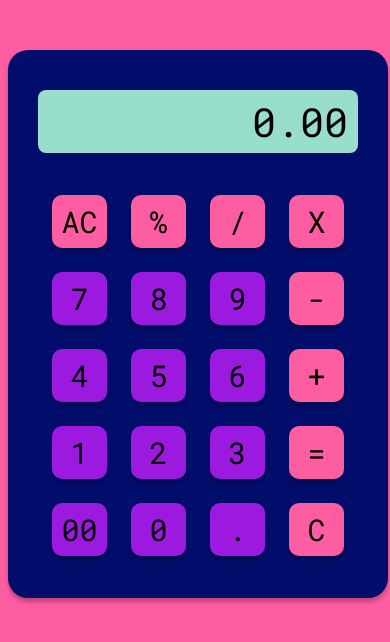
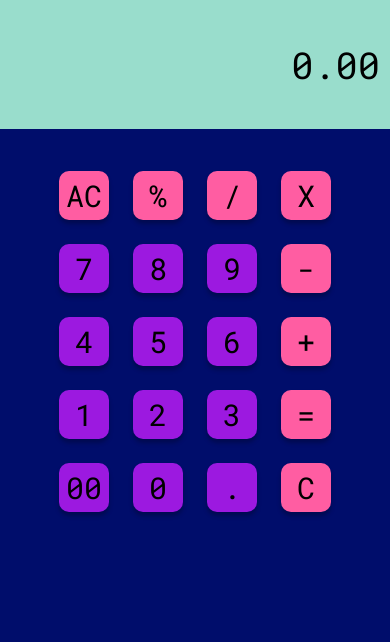
Before and after one commit to galassoandrea/happy-calculator, a plain HTML site: page index.html in a window 390 px wide. Drawn offline with Linux system fonts and the light colour scheme.

Commit message:
create mobile style

```diff
--- a/styles.css
+++ b/styles.css
@@ -4,7 +4,7 @@
     --light-fuchsia: #FF5DA2;
     --water-green: #99DDCC;
     --mid-purple: #7413A8;
-    /* --mid-fuchsia:  */
+    --mid-fuchsia: #C2467C;
 }
 
 *{
@@ -14,6 +14,7 @@
 
 body {
     background-color: var(--light-fuchsia);
+    margin: 0;
 }
 
 .calculator {
@@ -64,5 +65,36 @@ body {
 }
 
 .btn-option:hover {
-    background-color: #C2467C;
+    background-color: var(--mid-fuchsia);
 }
+
+/** Small screens */
+
+@media screen and (max-width: 400px) {
+
+    body {
+        background-color: var(--dark-blue);
+    }
+
+    .calculator {
+        width: 100%;
+        padding-top: 0;
+        margin: 0;
+        border-radius: 0;
+        box-shadow: none;
+    }
+
+    .screen {
+        width: auto;
+        margin: 0;
+        padding: 40px 10px;
+        border-radius: 0;
+        font-size: 37px;
+    }
+
+    .btn {
+        width: 50px;
+        margin: 12px;
+        padding: 5px 0;
+    }
+}
```
